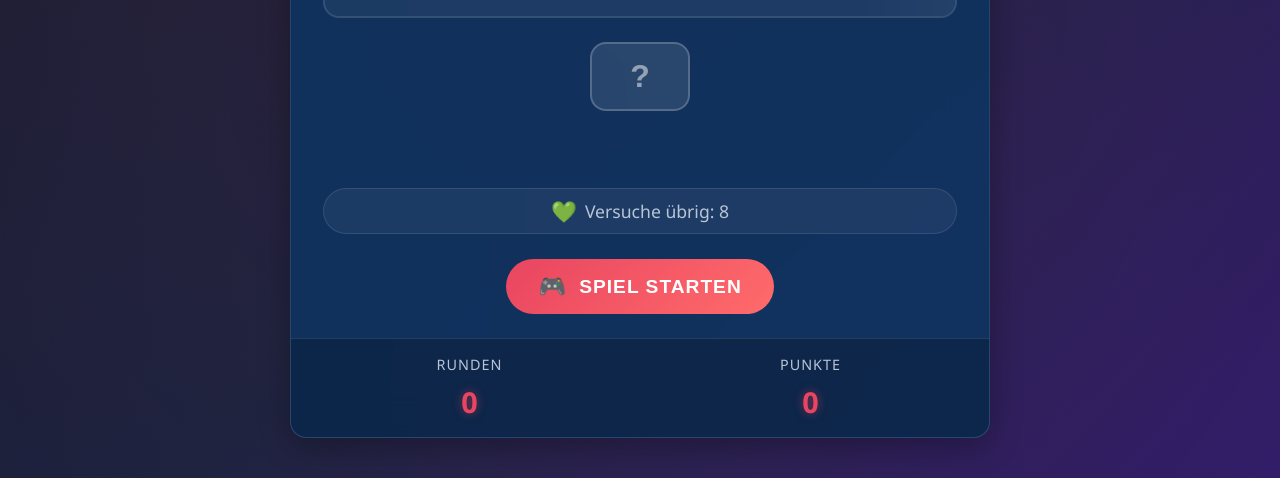
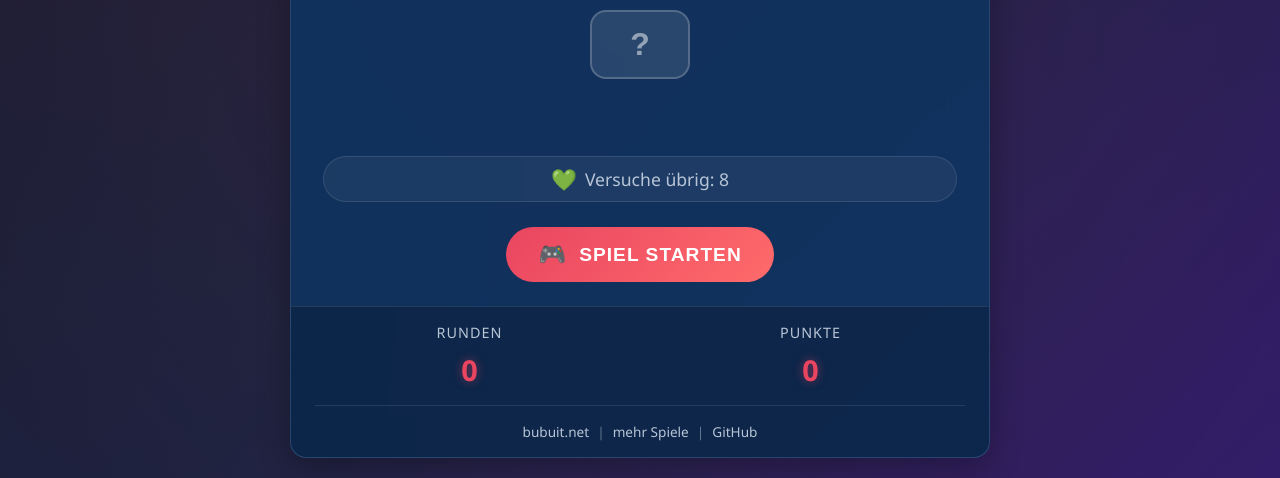
Before and after one commit to oib/wordcraze, a plain HTML site: page static/index.html in a window 1280 px wide. Shown: the part 399-877 px from the top of the page. Drawn offline with Linux system fonts and the light colour scheme.

Commit message:
Add footer links, reduce top padding, remove API URL from README

```diff
--- a/static/index.html
+++ b/static/index.html
@@ -60,6 +60,13 @@
           <span id="score-count" class="stat-value">0</span>
         </div>
       </div>
+      <div class="footer-links">
+        <a href="https://bubuit.net" target="_blank" class="footer-link">bubuit.net</a>
+        <span class="footer-separator">|</span>
+        <a href="https://games.orangeicebear.at" target="_blank" class="footer-link" title="More games">mehr Spiele</a>
+        <span class="footer-separator">|</span>
+        <a href="https://github.com/oib/wordcraze" target="_blank" class="footer-link">GitHub</a>
+      </div>
     </footer>
   </div>
 
--- a/static/style.css
+++ b/static/style.css
@@ -28,7 +28,7 @@ body {
   display: flex;
   justify-content: center;
   align-items: center;
-  padding: 40px 20px;
+  padding: 20px 20px;
   position: relative;
   overflow-x: hidden;
 }
@@ -76,7 +76,7 @@ body::before {
 
 .game-header {
   text-align: center;
-  padding: 1.5rem 1.5rem 1rem;
+  padding: 1rem 1.5rem 0.75rem;
   background: linear-gradient(135deg, rgba(233, 69, 96, 0.2) 0%, rgba(118, 75, 162, 0.2) 100%);
   border-radius: var(--border-radius) var(--border-radius) 0 0;
   border-bottom: 1px solid rgba(255, 255, 255, 0.1);
@@ -348,6 +348,32 @@ h1 {
   text-shadow: 0 0 10px rgba(233, 69, 96, 0.5);
 }
 
+.footer-links {
+  display: flex;
+  justify-content: center;
+  align-items: center;
+  gap: 0.5rem;
+  margin-top: 1rem;
+  padding-top: 1rem;
+  border-top: 1px solid rgba(255, 255, 255, 0.1);
+  font-size: 0.85rem;
+}
+
+.footer-link {
+  color: var(--text-secondary);
+  text-decoration: none;
+  transition: var(--transition);
+}
+
+.footer-link:hover {
+  color: var(--accent);
+}
+
+.footer-separator {
+  color: var(--text-secondary);
+  opacity: 0.5;
+}
+
 /* Feedback states */
 .feedback.success {
   color: var(--success);
```
Also changed, not shown: .snapshots/config.json (added), 3 other files.
